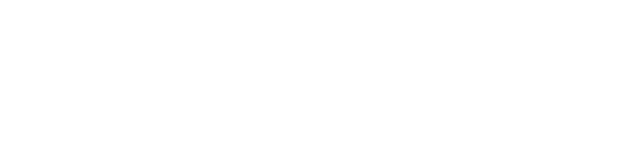
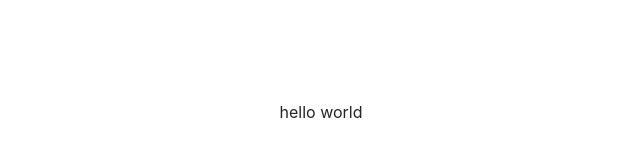
Before and after one commit to abudaud1993/Registration-And-not-Registration-js, a plain HTML site: page index.html in a window 1280 px wide. Shown: the whole page, without its empty margins (319-959 px from the left). Drawn offline with nearby package versions, Linux system fonts and the light colour scheme.

Commit message:
index some added

```diff
--- a/index.html
+++ b/index.html
@@ -12,6 +12,20 @@
   <body>
 
 
+    <section class="header_section">
+        <div class="container">
+            <div class="row">
+                <div class="col-xl-12">
+                    <div class="pangsha text-center" style="margin: 100px;">
+                        hello world
+                    </div>
+                </div>
+            </div>
+        </div>
+    </section>
+
+
+
     <!-- Optional JavaScript -->
     <!-- jQuery first, then Popper.js, then Bootstrap JS -->
     <script src="https://code.jquery.com/jquery-3.3.1.slim.min.js" integrity="sha384-q8i/X+965DzO0rT7abK41JStQIAqVgRVzpbzo5smXKp4YfRvH+8abtTE1Pi6jizo" crossorigin="anonymous"></script>
```
